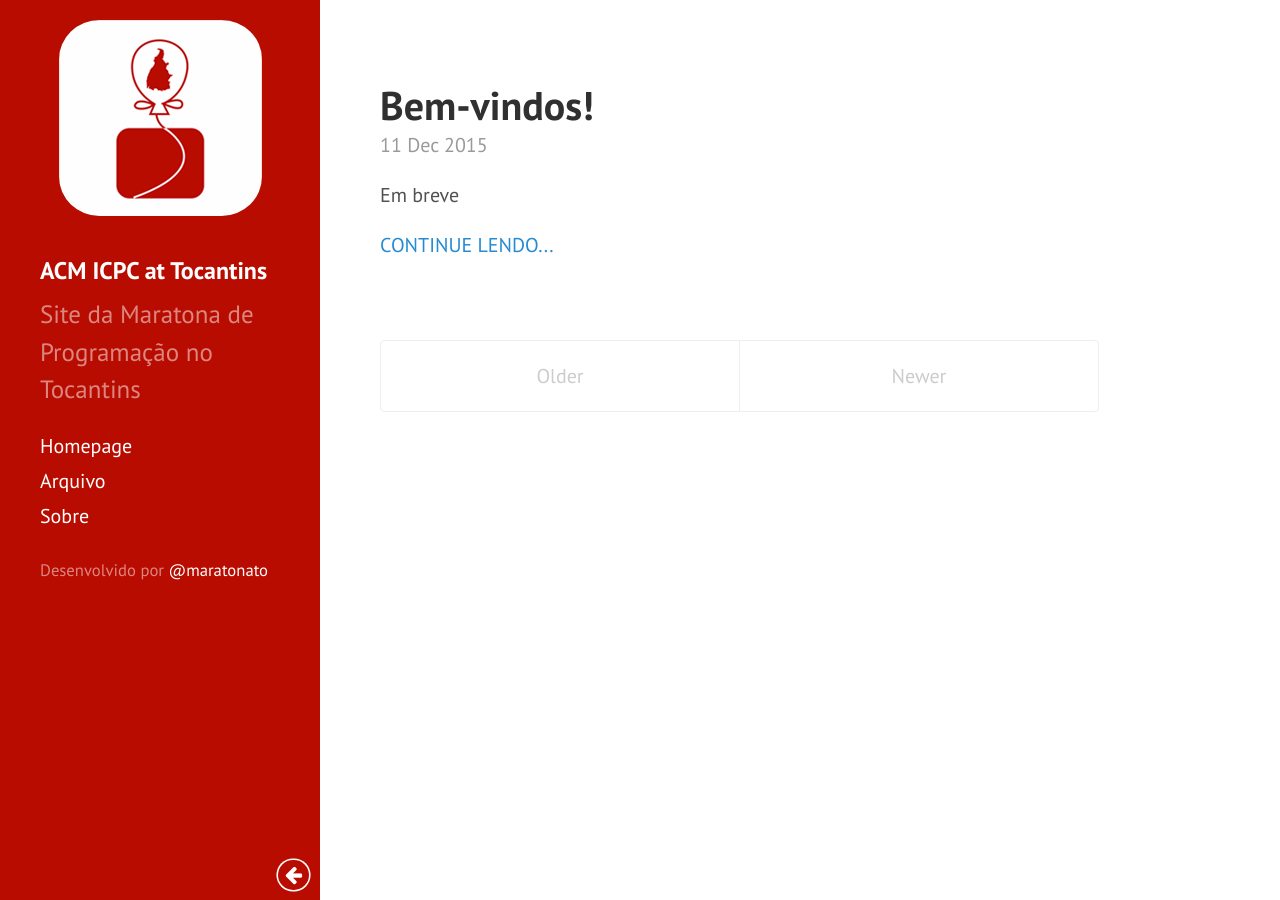
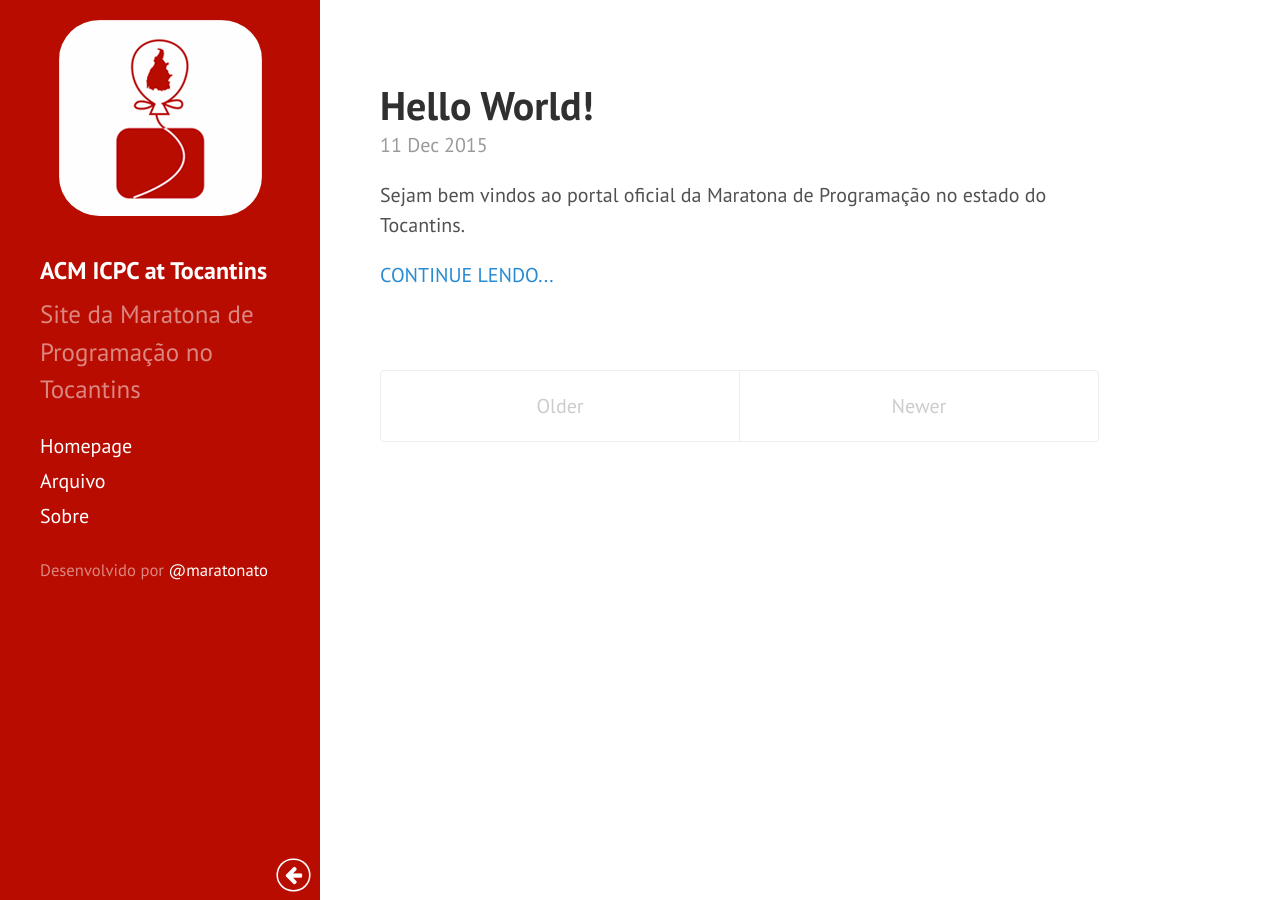
Before and after one commit to maratonato/maratonato.github.io, a Jekyll site: the page built from index.html, in a window 1280 px wide. Built offline with Jekyll 4.4.1, drawn with Linux system fonts in a browser that asks for light colours; nearby versions of some CDN libraries; Markdown is read by kramdown in place of the engine named in the settings; the list of posts is cut into pages by our own code.

Commit message:
Add texto inicial do post welcome.md

```diff
--- a/_posts/2015-12-11-welcome.md
+++ b/_posts/2015-12-11-welcome.md
@@ -1,6 +1,11 @@
 ---
 layout: post
-title: Bem-vindos!
+title: Hello World!
 ---
 
-Em breve
+Sejam bem vindos ao portal oficial da Maratona de Programação no estado do Tocantins.
+
+O foco principal desse portal é reunir informações relevantes sobre as mais diversas competições de programação. Mais espeficicamente,
+serão postados aqui materiais de cursos, treinamentos e competições internas que venham a acontecer no estado do Tocantins.
+
+{% gist herodrigues/c0aebbc7c0197d73ac55 test.cpp  %}
```
Also changed, not shown: _layouts/default.html (line endings or trailing spaces).
